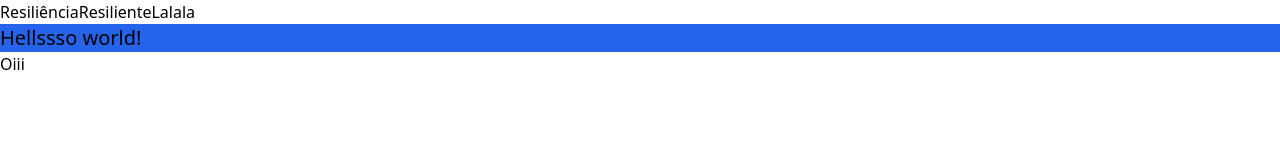
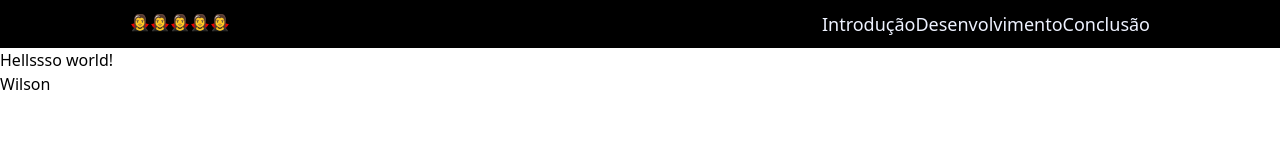
Before and after one commit to WilsonNet/lp-softskills, a Gatsby site: page / in a window 1280 px wide. Built offline with nearby package versions, Linux system fonts and the light colour scheme; Gatsby itself is replaced by a stand-in of ours.

Commit message:
Started Header

```diff
--- a/src/components/Header.tsx
+++ b/src/components/Header.tsx
@@ -2,12 +2,25 @@ import React from "react"
 
 function header() {
   return (
-    <header>
-      <ul className="flex w-full">
-        <li><a href="">Resiliência</a></li>
-        <li>Resiliente</li>
-        <li>Lalala</li>
-      </ul>
+    <header
+      className="flex bg-black px-5 py-2 justify-center
+    "
+    >
+      <div className="max-w-5xl w-full flex
+      justify-between border-black border-solid border-2 text-indigo-50">
+        <div>🧛‍♀️🧛‍♀️🧛‍♀️🧛‍♀️🧛‍♀️</div>
+        <ul className="flex text-lg">
+          <li>
+            <a href="">Introdução</a>
+          </li>
+          <li>
+            <a href=""> Desenvolvimento</a>
+          </li>
+          <li>
+            <a href="">Conclusão</a>
+          </li>
+        </ul>
+      </div>
     </header>
   )
 }
--- a/src/pages/index.tsx
+++ b/src/pages/index.tsx
@@ -6,8 +6,8 @@ export default function Home() {
   return (
     <>
       <Header />
-      <div className="bg-blue-600 text-xl">Hellssso world!</div>
-      <footer>Oiii</footer>
+      <div className="">Hellssso world!</div>
+      <footer>Wilson</footer>
     </>
   )
 }
```
